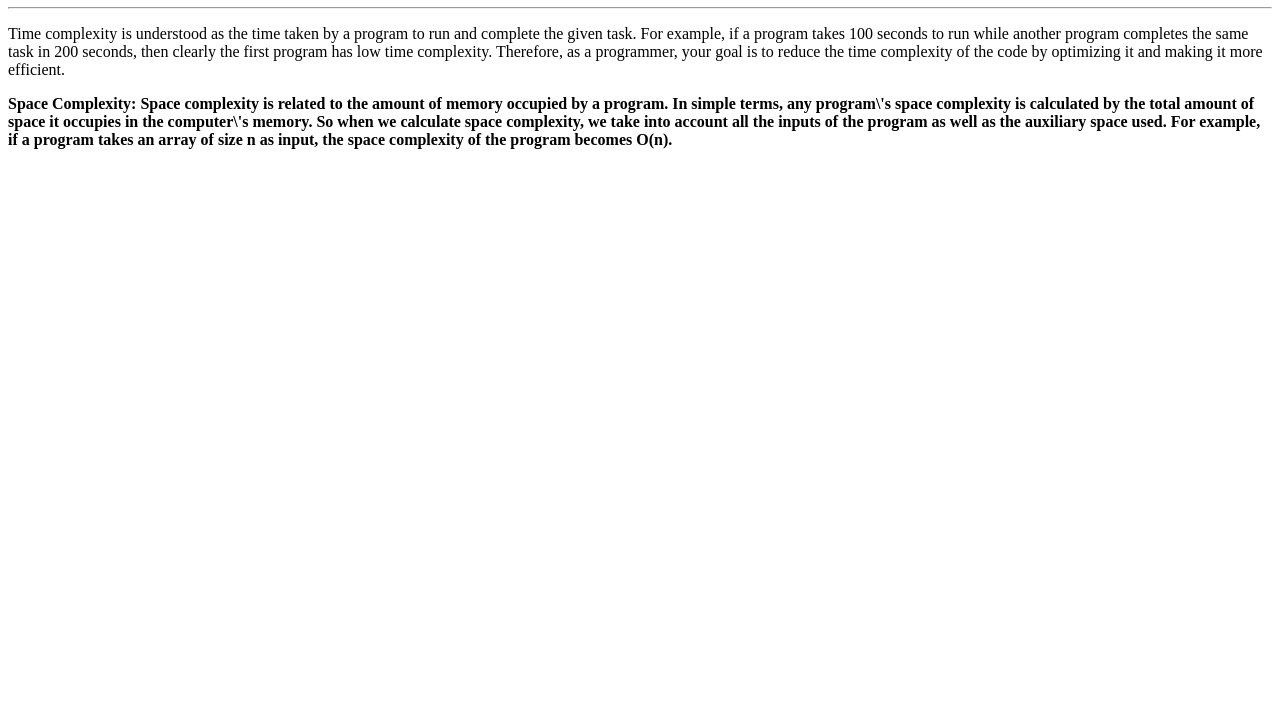
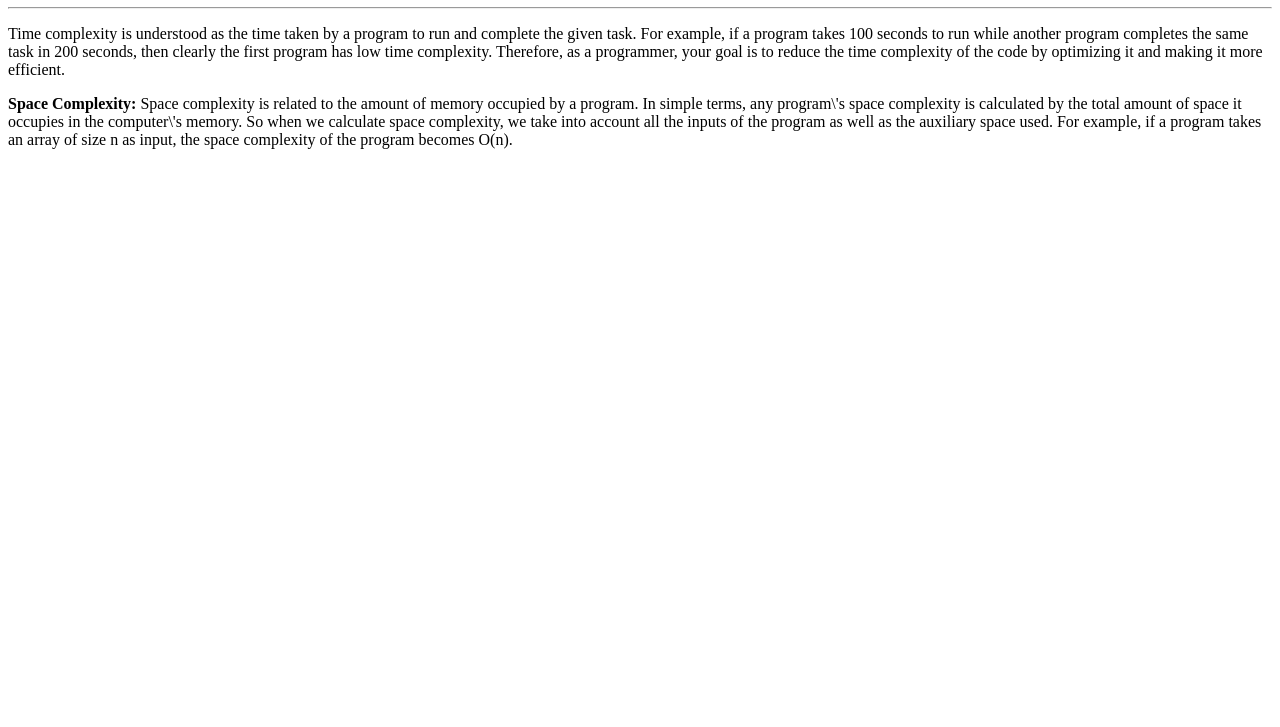
Before and after one commit to acciojob/time-and-space-complexity-SayaliGN, a website: page main.html in a window 1280 px wide. Shown: the part 73-800 px from the top of the page. Drawn offline with Linux system fonts and the light colour scheme.

Commit message:
created a submission

```diff
--- a/main.html
+++ b/main.html
@@ -14,7 +14,7 @@
 	<p>Time complexity is understood as the time taken by a program to run and complete the given task. For example, if a program takes 100 seconds to run while another program completes the same task in 200 seconds, then clearly the first program has low time complexity. Therefore, as a programmer, your goal is to reduce the time complexity of the code by optimizing it and making it more efficient.</p>
 	</div>
 	<div>
-	<p><b>Space Complexity: Space complexity is related to the amount of memory occupied by a program. In simple terms, any program\'s space complexity is calculated by the total amount of space it occupies in the computer\'s memory. So when we calculate space complexity, we take into account all the inputs of the program as well as the auxiliary space used. For example, if a program takes an array of size n as input, the space complexity of the program becomes O(n).</p>
+	<p><b>Space Complexity:</b> Space complexity is related to the amount of memory occupied by a program. In simple terms, any program\'s space complexity is calculated by the total amount of space it occupies in the computer\'s memory. So when we calculate space complexity, we take into account all the inputs of the program as well as the auxiliary space used. For example, if a program takes an array of size n as input, the space complexity of the program becomes O(n).</p>
 	</div>
     <script type="text/javascript" src="./script.js">
 </script>
```
